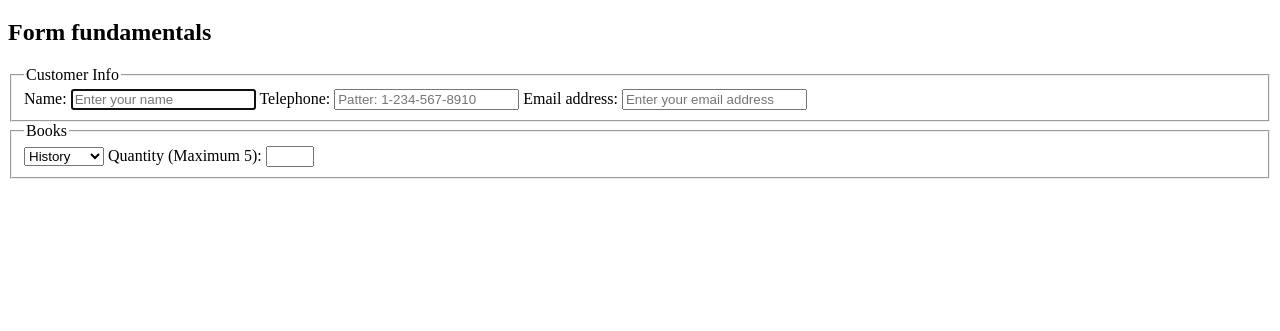
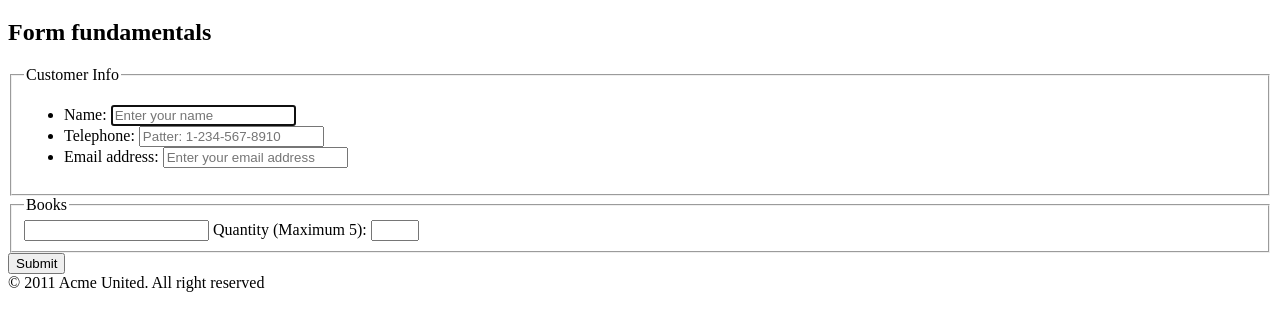
Before and after one commit to Iggy-Codes/html-layout-exercises, a plain HTML site: page 02-form-exercise/index.html in a window 1280 px wide. Shown: the part 61-392 px from the top of the page. Drawn offline with Linux system fonts and the light colour scheme.

Commit message:
02-form last changes

```diff
--- a/02-form-exercise/index.html
+++ b/02-form-exercise/index.html
@@ -10,24 +10,37 @@
   <form action="#">
     <fieldset>
       <legend>Customer Info</legend>
-      <label for="name">Name: </label>
-      <input type="text" name="name" id="name" autofocus placeholder="Enter your name" required />
-      <label for="phone">Telephone:</label>
-      <input type="telephone" name="phone" id="phone" placeholder="Patter: 1-234-567-8910" required />
-      <label for="email">Email address: </label>
-      <input type="email" name="email" id="address" placeholder="Enter your email address" required>
+      <ul>
+        <li>
+          <label for="name">Name: </label>
+          <input type="text" name="name" id="name" autofocus placeholder="Enter your name" required />
+        </li>
+        <li>
+          <label for="phone">Telephone:</label>
+          <input type="telephone" name="phone" id="phone" placeholder="Patter: 1-234-567-8910" pattern="[0-9]-[0-9]{3}-[0-9]{3}-[0-9]{4}" required />
+        </li>
+        <li>
+          <label for="email">Email address: </label>
+          <input type="email" name="email" id="address" placeholder="Enter your email address" required>
+        </li>
+      </ul>
     </fieldset>
     <fieldset>
       <legend>Books</legend>
-      <select name="books">
+      <input type="text" name="" list="books">
+      <datalist id="books">
         <option value="0">History</option>
         <option value="1">Psicology</option>
         <option value="2">Medicine</option>
         <option value="3">Mystery</option>
-      </select>
+      </datalist>
       <label for="quantity">Quantity (Maximum 5):</label>
       <input type="number" name="quantity" id="quantity" max="5" min="1" step="1">
     </fieldset>
+    <button>Submit</button>
   </form>
+  <footer>
+    &#169; 2011 Acme United. All right reserved
+  </footer>
 </body>
 </html>
```
